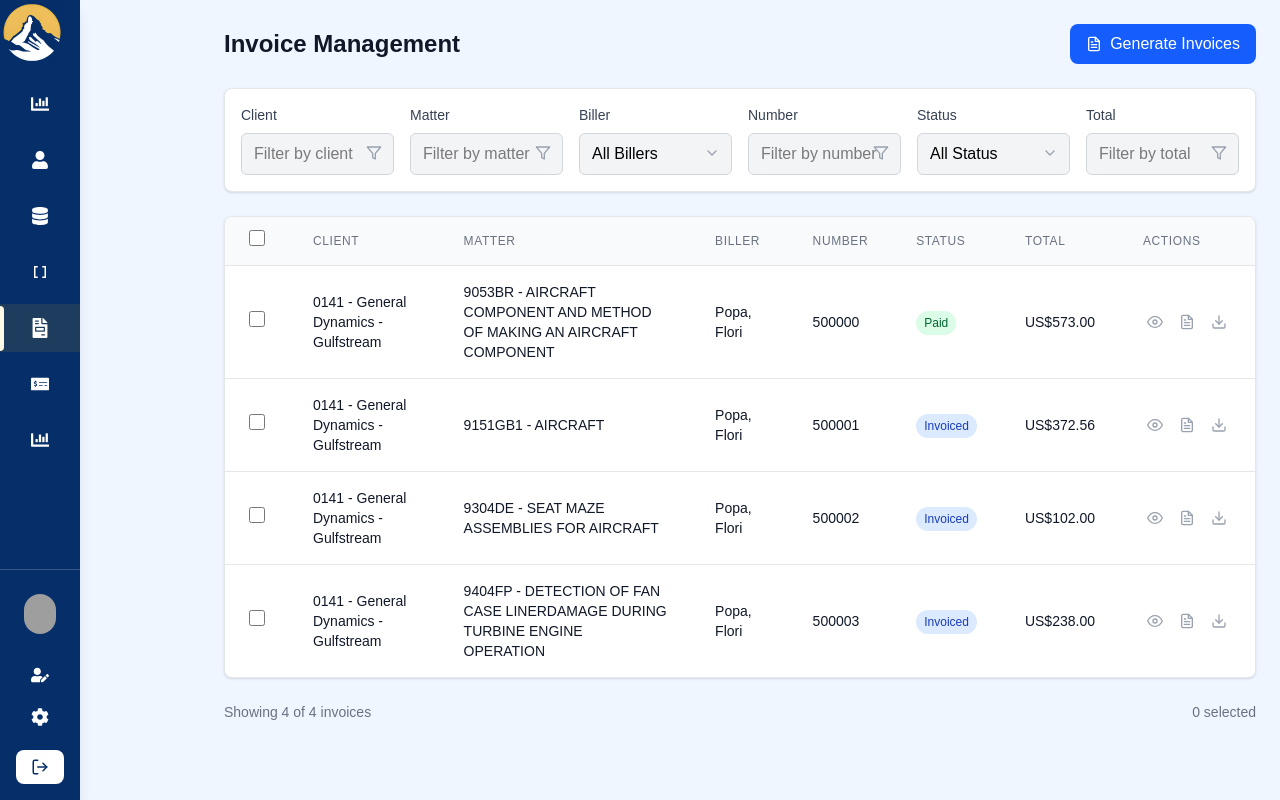
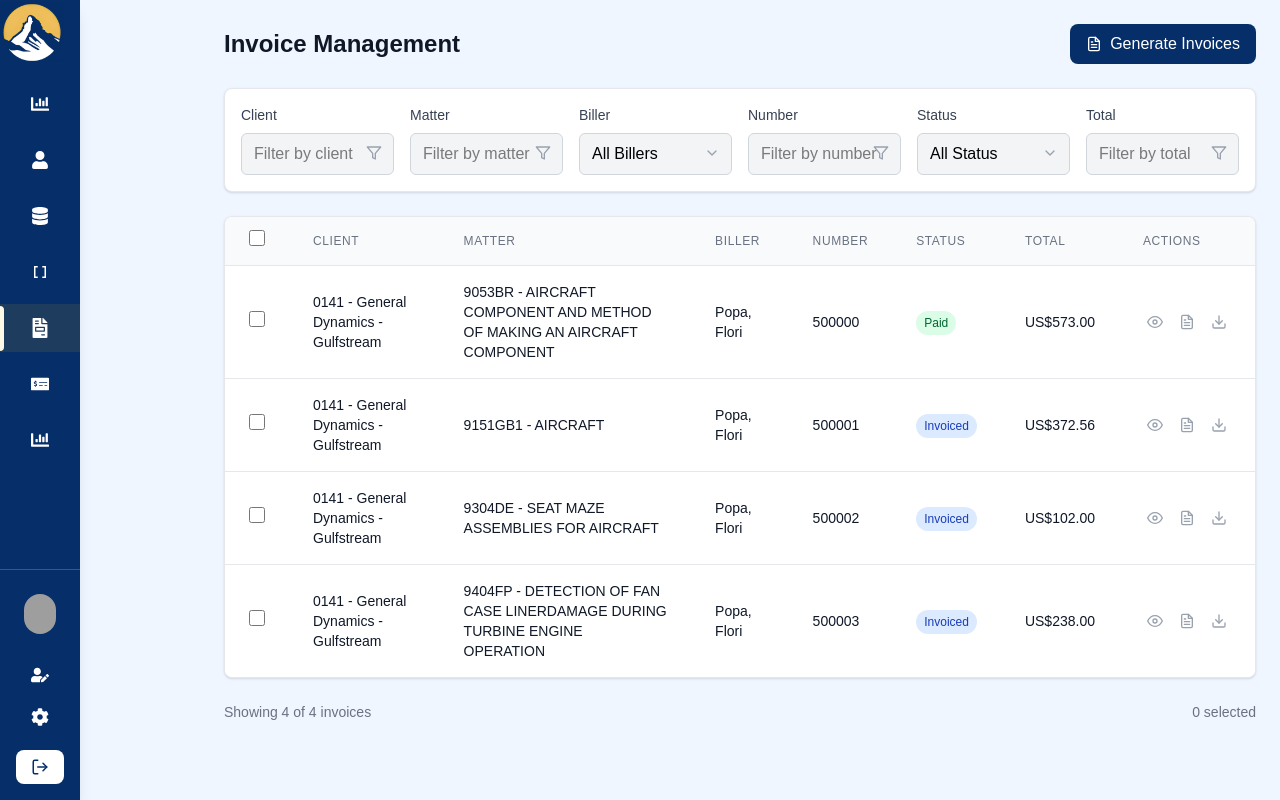
Before and after one commit to 64SquaresApexLLP/matterhorn, a React (Vite) app: page /invoices in a window 1280 px wide. Built offline with nearby package versions, Linux system fonts and the light colour scheme; grey boxes are pictures that could not be loaded; a web font is replaced by a local one.

Commit message:
Changes in Pages

```diff
--- a/src/pages/Invoices.jsx
+++ b/src/pages/Invoices.jsx
@@ -97,7 +97,7 @@
           <h1 className="text-2xl font-bold text-gray-900">
             Invoice Management
           </h1>
-          <button className="flex items-center gap-2 bg-blue-600 text-white px-4 py-2 rounded-lg hover:bg-blue-700 transition-colors">
+          <button className="flex items-center gap-2 bg-[var(--primary)] text-white px-4 py-2 rounded-lg hover:bg-blue-700 transition-colors">
             <FiFileText className="w-4 h-4" />
             Generate Invoices
           </button>
--- a/src/pages/Payments.jsx
+++ b/src/pages/Payments.jsx
@@ -258,7 +258,7 @@
           {/* Header */}
           <div className="flex justify-between items-center">
             <h1 className="text-2xl font-bold text-gray-900">Payments</h1>
-            <button className="bg-blue-600 hover:bg-blue-700 text-white px-4 py-2 rounded-lg flex items-center space-x-2">
+            <button className="bg-[var(--primary)] hover:bg-blue-700 text-white px-4 py-2 rounded-lg flex items-center space-x-2">
               <FiPlus />
               <span>New Payment</span>
             </button>
--- a/src/pages/RefDataMgt.jsx
+++ b/src/pages/RefDataMgt.jsx
@@ -867,7 +867,7 @@
                   resetAll();
                   setShowModal(true);
                 }}
-                className="cursor-pointer bg-blue-600 hover:bg-blue-700 text-white px-4 py-2 rounded-lg text-sm shadow-sm transition-colors"
+                className="cursor-pointer bg-[var(--primary)] hover:bg-blue-700 text-white px-4 py-2 rounded-lg text-sm shadow-sm transition-colors"
               >
                 New Entry
               </button>
```
